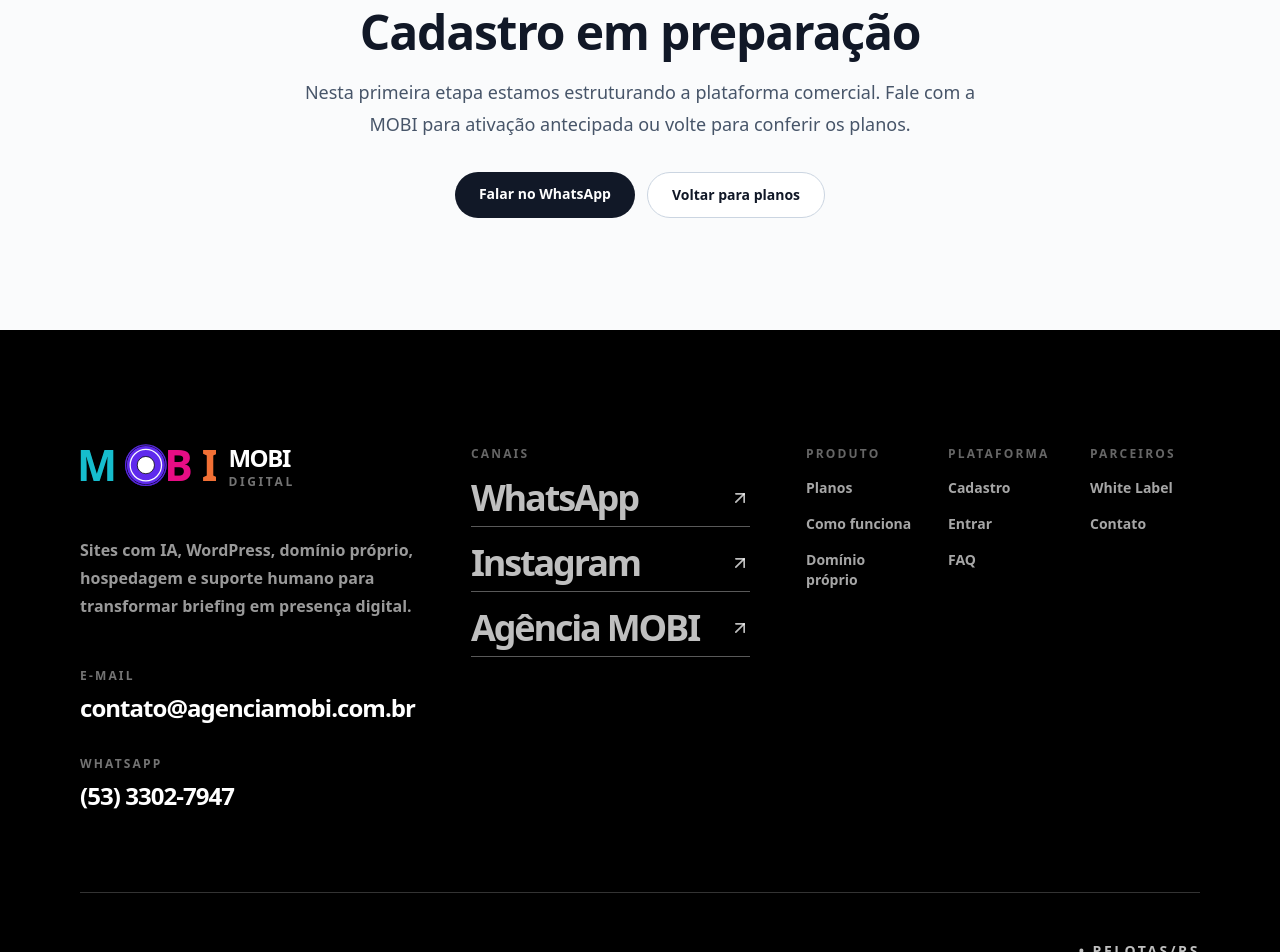
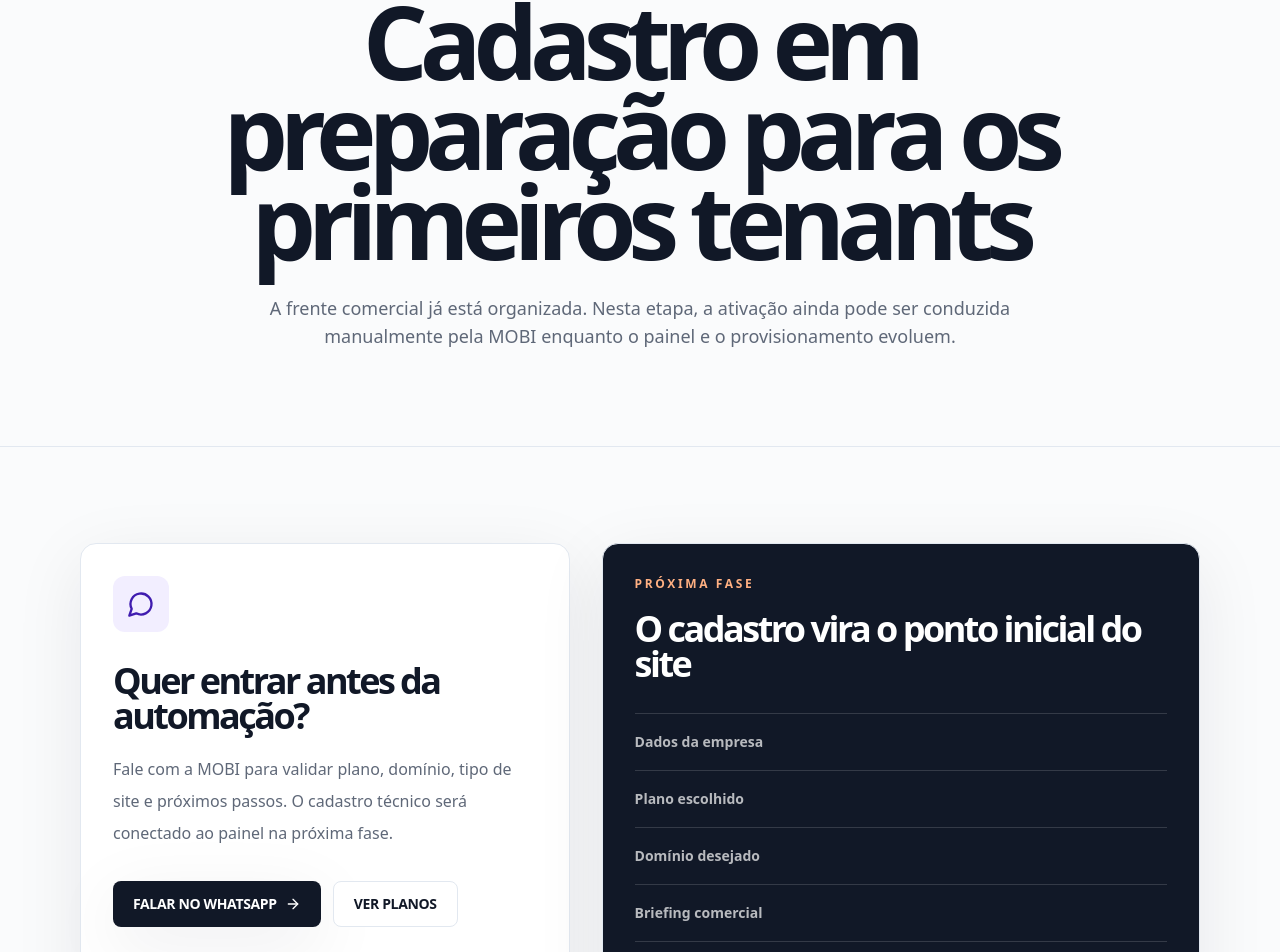
Before and after one commit to agenciamobi/mobidigital, a Next.js app: page /cadastro in a window 1280 px wide. Shown: the part 239-1191 px from the top of the page. Built offline with nearby package versions, Linux system fonts and the light colour scheme.

Commit message:
Polish cadastro page with MOBI 01 theme

```diff
--- a/app/cadastro/page.tsx
+++ b/app/cadastro/page.tsx
@@ -1,5 +1,6 @@
-import Link from "next/link";
-import { PageShell } from "@/components/ui";
+import { ArrowRight, MessageCircle } from "lucide-react";
+import { MobiButton } from "@/components/button";
+import { PageHero, PageShell } from "@/components/ui";
 import { whatsAppLink } from "@/lib/site-data";
 
 export const metadata = {
@@ -10,23 +11,43 @@ export const metadata = {
 export default function CadastroPage() {
   return (
     <PageShell>
-      <section className="bg-slate-50 py-20 sm:py-28">
-        <div className="container-page max-w-3xl text-center">
-          <p className="inline-flex rounded-full border border-brand-200 bg-brand-50 px-4 py-2 text-xs font-black uppercase tracking-[0.22em] text-brand-700">
-            Cadastro
-          </p>
-          <h1 className="mt-6 text-4xl font-black tracking-tight text-ink sm:text-5xl">Cadastro em preparação</h1>
-          <p className="mx-auto mt-5 max-w-2xl text-lg leading-8 text-slate-600">
-            Nesta primeira etapa estamos estruturando a plataforma comercial. Fale com a MOBI para ativação antecipada ou volte para conferir os planos.
-          </p>
-          <div className="mt-8 flex flex-col justify-center gap-3 sm:flex-row">
-            <a href={whatsAppLink} target="_blank" rel="noreferrer" className="focus-ring rounded-full bg-ink px-6 py-3 text-sm font-black text-white transition hover:bg-brand-700">
-              Falar no WhatsApp
-            </a>
-            <Link href="/planos" className="focus-ring rounded-full border border-slate-300 bg-white px-6 py-3 text-sm font-black text-ink transition hover:bg-slate-100">
-              Voltar para planos
-            </Link>
-          </div>
+      <PageHero
+        eyebrow="Cadastro"
+        title="Cadastro em preparação para os primeiros tenants"
+        description="A frente comercial já está organizada. Nesta etapa, a ativação ainda pode ser conduzida manualmente pela MOBI enquanto o painel e o provisionamento evoluem."
+      />
+
+      <section className="bg-page py-16 sm:py-24">
+        <div className="container-page grid gap-8 lg:grid-cols-[0.9fr_1.1fr] lg:items-stretch">
+          <article className="rounded-lg border border-line bg-surface p-8 shadow-editorial">
+            <div className="flex h-14 w-14 items-center justify-center rounded-md bg-brand-50 text-brand-700">
+              <MessageCircle className="h-7 w-7" aria-hidden="true" />
+            </div>
+            <h2 className="mt-8 text-4xl font-black leading-[0.95] tracking-[-0.07em] text-ink">Quer entrar antes da automação?</h2>
+            <p className="mt-5 text-base leading-8 text-muted">
+              Fale com a MOBI para validar plano, domínio, tipo de site e próximos passos. O cadastro técnico será conectado ao painel na próxima fase.
+            </p>
+            <div className="mt-8 flex flex-col gap-3 sm:flex-row">
+              <MobiButton href={whatsAppLink} external variant="primary" size="md">
+                Falar no WhatsApp <ArrowRight className="h-4 w-4" aria-hidden="true" />
+              </MobiButton>
+              <MobiButton href="/planos" variant="secondary" size="md">
+                Ver planos
+              </MobiButton>
+            </div>
+          </article>
+
+          <article className="rounded-lg border border-line bg-ink p-8 text-white shadow-editorial">
+            <p className="text-xs font-black uppercase tracking-[0.22em] text-orange-300">Próxima fase</p>
+            <h2 className="mt-5 text-4xl font-black leading-[0.95] tracking-[-0.07em]">O cadastro vira o ponto inicial do site</h2>
+            <div className="mt-8 grid gap-4 text-sm leading-6 text-white/70">
+              {["Dados da empresa", "Plano escolhido", "Domínio desejado", "Briefing comercial", "Cores, logo e primeiras páginas"].map((item) => (
+                <div key={item} className="border-t border-white/15 pt-4 font-semibold">
+                  {item}
+                </div>
+              ))}
+            </div>
+          </article>
         </div>
       </section>
     </PageShell>
```
